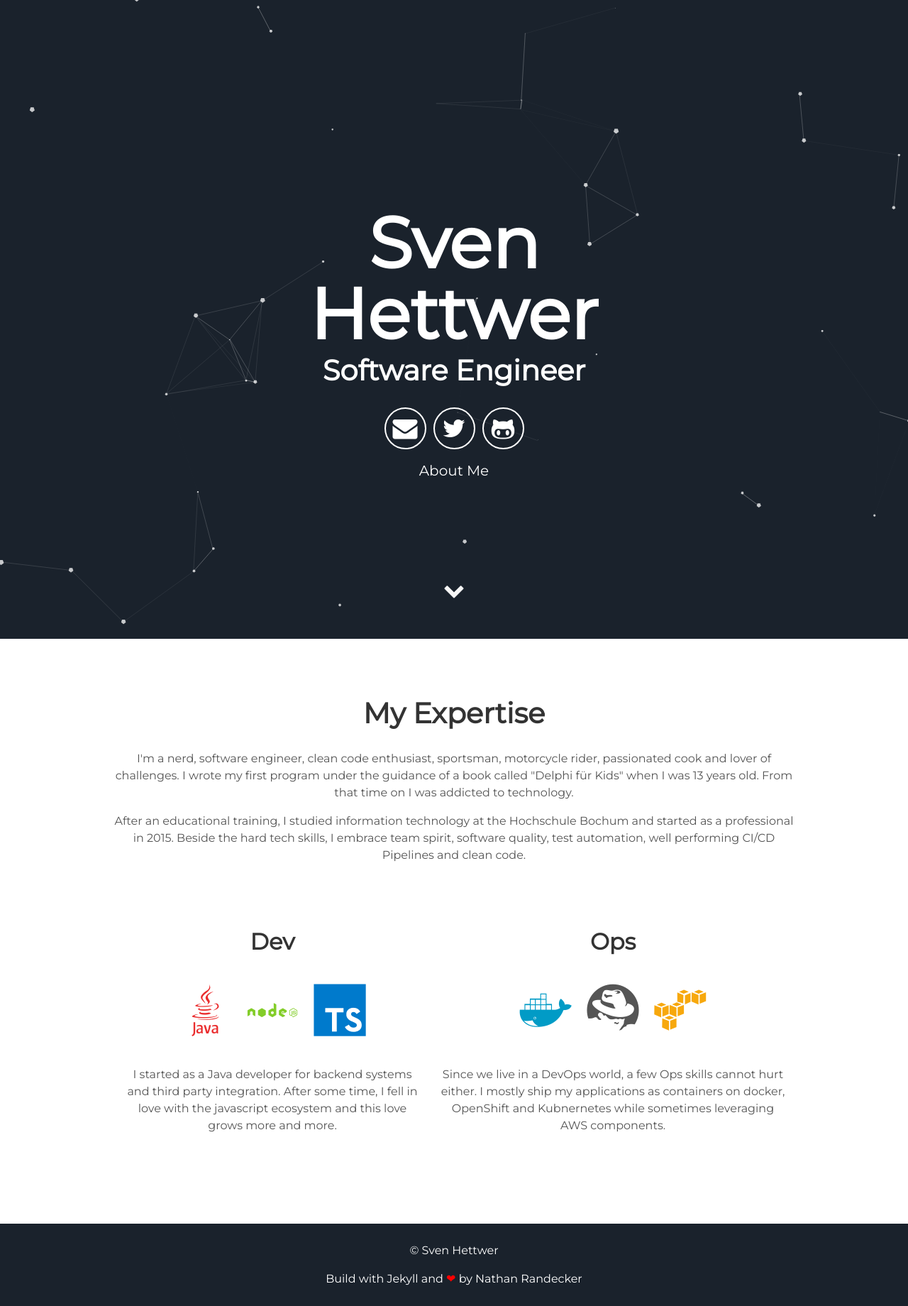
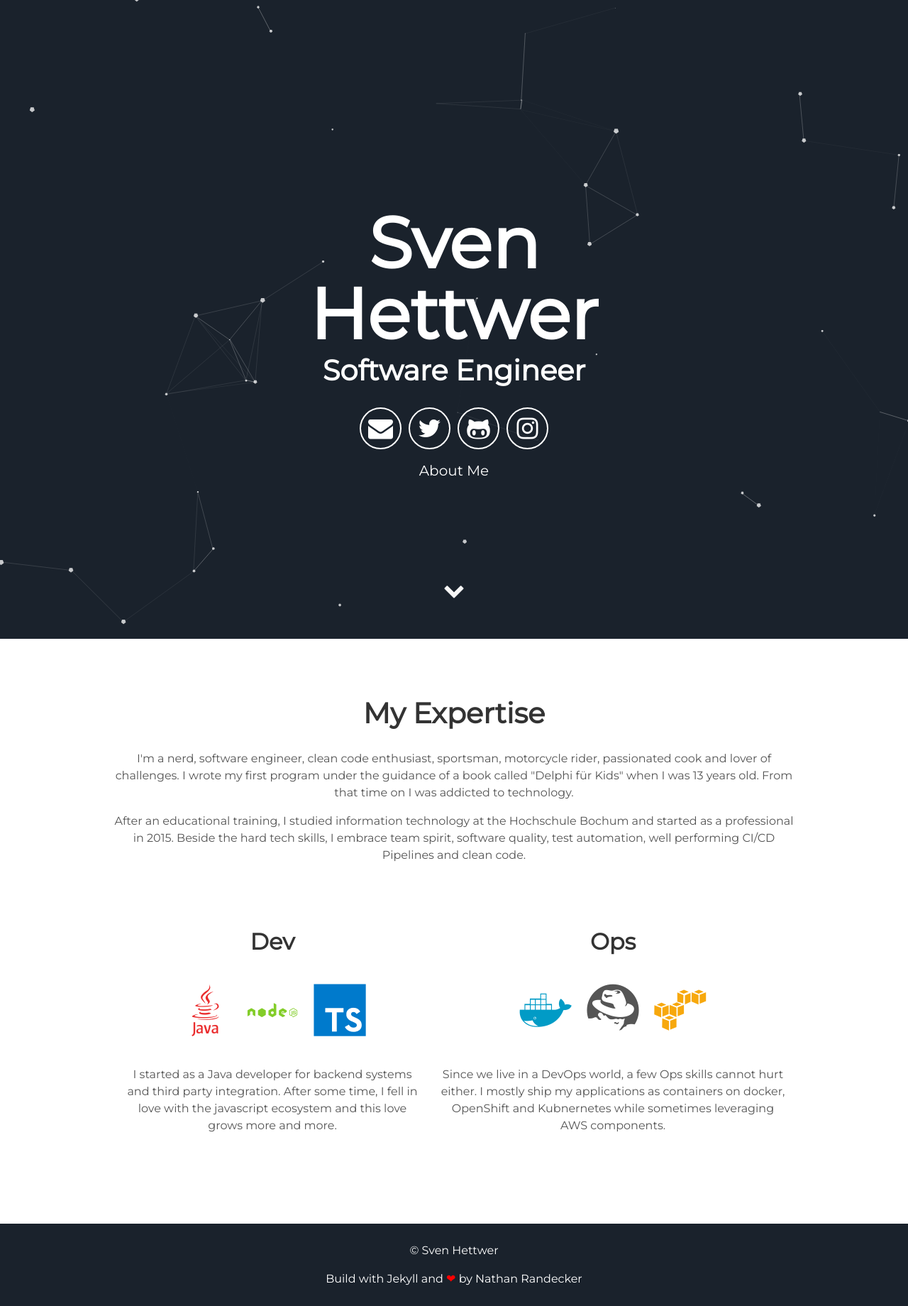
Before and after one commit to svettwer/svettwer.github.io, a Jekyll site: the page built from index.markdown, in a window 1280 px wide. Shown: the whole page at 71% size. Built offline with Jekyll 4.4.1, drawn with Linux system fonts in a browser that asks for light colours.

Commit message:
Added instagram

```diff
--- a/_config.yml
+++ b/_config.yml
@@ -13,6 +13,7 @@ github_url: https://github.com/svettwer
 twitch_url: https://twitch.com/svettwer
 youtube_url:  https://www.youtube.com/channel/UCC4ivZkPVDyFeuq_UgF2WsQ
 discord_url: https://discord.gg/2fHJ5Td
+instagram_url: https://www.instagram.com/svettwer/
 
 # Google-analytics
 google-analytics:
--- a/_includes/header.html
+++ b/_includes/header.html
@@ -8,6 +8,7 @@
             <a aria-label="Send email" href="mailto:{{site.email}}"><i class="icon fa fa-envelope"></i></a>
             <a aria-label="My Twitter" target="_blank" href="{{site.twitter_url}}"><i class="icon fa fa-twitter" aria-hidden="true"></i></a>
             <a aria-label="My Github" target="_blank" href="{{site.github_url}}"><i class="icon fa fa-github-alt" aria-hidden="true"></i></a>
+            <a aria-label="My Instagram" target="_blank" href="{{site.instagram_url}}"><i class="icon fa fa-instagram" aria-hidden="true"></i></a>
         </div>
         <div class="header-links">
             <a class="link" href="#about" data-scroll>About Me</a>
```
